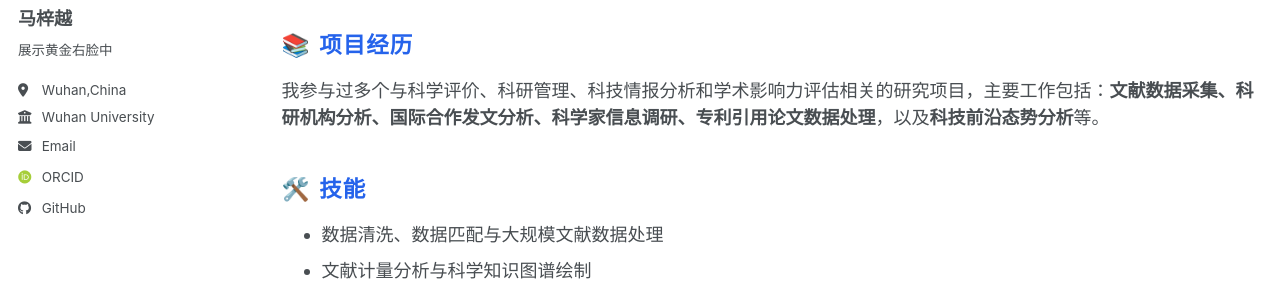
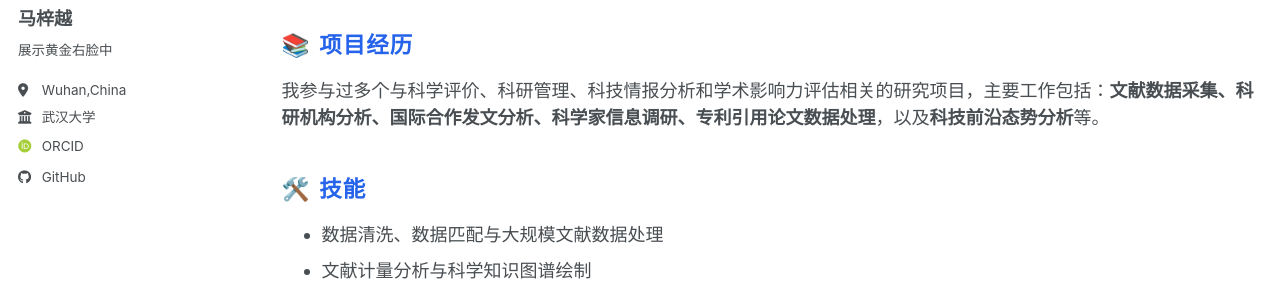
Before and after one commit to mzy167847983749328727/mzy167847983749328727.github.io, a Jekyll site: the page built from _pages/about.md, in a window 1280 px wide. Shown: the part 360-655 px from the top of the page. Built offline with Jekyll 4.4.1, drawn with Linux system fonts in a browser that asks for light colours; some web fonts are replaced; a script bundle is joined from its source files by our own code; library files that are not in the unit come from our copies; comment, search, counter and statistics services are not loaded.

Commit message:
Update _config.yml

```diff
--- a/_config.yml
+++ b/_config.yml
@@ -28,12 +28,14 @@
   pronouns         : # example: "she/her"
   bio              : "展示黄金右脸中"
   location         : "Wuhan,China"
-  employer         : "Wuhan University"
+  employer         : "武汉大学"
   uri              : # URL
-  email            : "mazy@mail.whlib.ac.cn"
+  邮箱            : "mazy@mail.whlib.ac.cn"
 
   # Academic websites
   orcid            : "https://orcid.org/0009-0002-7552-8603"
+  知网            : "https://kns.cnki.net/kcms2/author/detail?v=3AJmsS-kAvi_i0eF52f3wrFvonPn0mshWvvM3wHxZj0feniY2BTuxY0rm9soSS9TAP8l9Lo8x3BJ94_olgVQvIFtYkZCDg80-CrbyGTP9ip5uW1Jlr-_-GAhFLFMGwMp&uniplatform=NZKPT&language=CHS"
+
 
 
 
```
